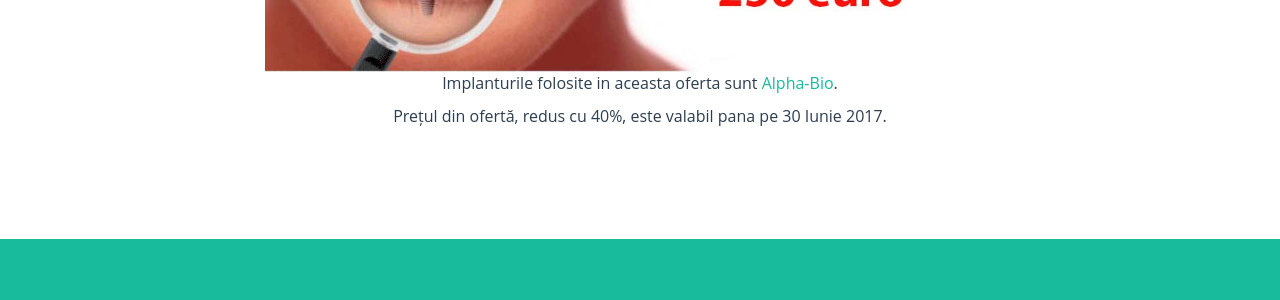
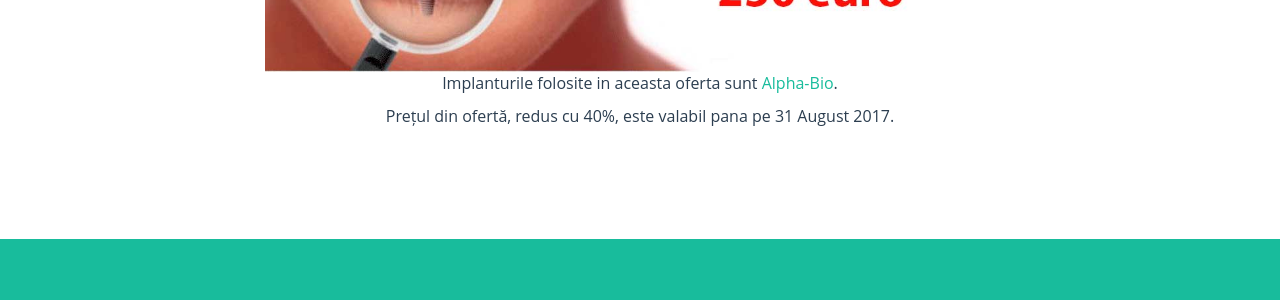
Before and after one commit to littledentgopo/offerdent, a Jekyll site: the page built from index.html, in a window 1280 px wide and 900 px high, scrolled down 1272 px. Shown: the part 155-455 px from the top of the window. Built offline with Jekyll 4.4.1, drawn with Linux system fonts in a browser that asks for light colours; comment, search, counter and statistics services are not loaded.

Commit message:
Extending offer

```diff
--- a/_config.yml
+++ b/_config.yml
@@ -24,7 +24,7 @@ contact:
 
 
 offer:
-    expirydate: 30 Iunie 2017
+    expirydate: 31 August 2017
 
 permalink: none
 
```
